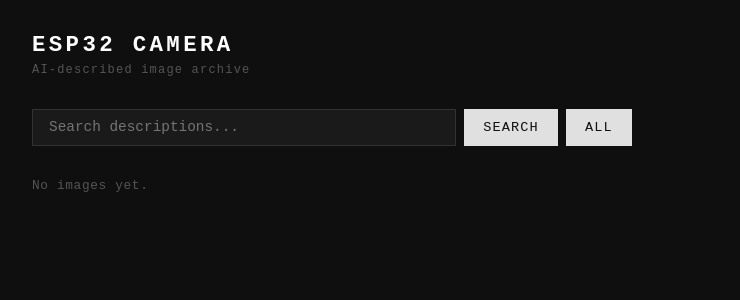
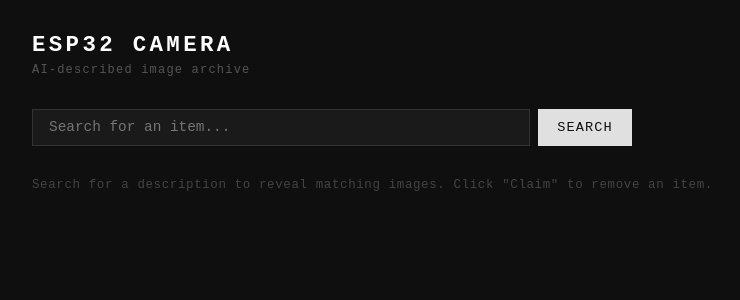
Before and after one commit to williamanderson-ship-it/ESP32cam, a Flask app: page / in a window 1280 px wide. Shown: the top 300 px of the page, without its empty margins (0-740 px from the left). Run offline with Flask 3, Linux system fonts and the light colour scheme; data that the repository does not hold is empty.

Commit message:
Update index.html

```diff
--- a/templates/index.html
+++ b/templates/index.html
@@ -27,68 +27,110 @@
     }
     button:hover { background: #fff; }
     #status { font-size: 0.8rem; color: #555; margin-bottom: 1.5rem; letter-spacing: 0.05em; }
+    .hint { font-size: 0.78rem; color: #444; margin-bottom: 1.5rem; letter-spacing: 0.05em; }
     .grid { display: grid; grid-template-columns: repeat(auto-fill, minmax(280px, 1fr)); gap: 1.2rem; }
     .card { background: #1a1a1a; border: 1px solid #2a2a2a; overflow: hidden; }
     .card img { width: 100%; aspect-ratio: 4/3; object-fit: cover; display: block; background: #111; }
     .card-body { padding: 0.8rem; }
     .card-desc { font-size: 0.8rem; color: #bbb; line-height: 1.5; margin-bottom: 0.5rem; }
-    .card-time { font-size: 0.68rem; color: #444; letter-spacing: 0.06em; }
+    .card-time { font-size: 0.68rem; color: #444; letter-spacing: 0.06em; margin-bottom: 0.8rem; }
+    .claim-btn {
+      width: 100%; background: transparent; border: 1px solid #555; color: #888;
+      padding: 0.5rem; font-family: inherit; font-size: 0.75rem; letter-spacing: 0.1em;
+      text-transform: uppercase; cursor: pointer; transition: all 0.2s;
+    }
+    .claim-btn:hover { background: #e0e0e0; color: #0f0f0f; border-color: #e0e0e0; }
+    .claim-btn:disabled { opacity: 0.3; cursor: not-allowed; }
   </style>
 </head>
 <body>
   <h1>ESP32 Camera</h1>
   <p class="subtitle">AI-described image archive</p>
   <div class="search-row">
-    <input type="text" id="searchInput" placeholder="Search descriptions..." />
+    <input type="text" id="searchInput" placeholder="Search for an item..." />
     <button onclick="search()">Search</button>
-    <button onclick="clearSearch()">All</button>
   </div>
-  <div id="status">Loading...</div>
+  <div id="status"></div>
+  <p class="hint">Search for a description to reveal matching images. Click "Claim" to remove an item.</p>
   <div class="grid" id="grid"></div>
+
   <script>
     function formatTime(iso) {
       const d = new Date(iso + 'Z');
       return d.toLocaleString();
     }
+
     async function search() {
       const q = document.getElementById('searchInput').value.trim();
-      const url = q ? `/search?q=${encodeURIComponent(q)}` : '/search';
+      if (!q) {
+        document.getElementById('status').textContent = 'Enter a search term to find items.';
+        document.getElementById('grid').innerHTML = '';
+        return;
+      }
       document.getElementById('status').textContent = 'Searching...';
       try {
-        const res = await fetch(url);
+        const res = await fetch(`/search?q=${encodeURIComponent(q)}`);
         const data = await res.json();
         renderCards(data, q);
       } catch (e) {
         document.getElementById('status').textContent = 'Error loading results.';
       }
     }
-    function clearSearch() {
-      document.getElementById('searchInput').value = '';
-      search();
+
+    async function claim(id, cardEl, btn) {
+      btn.disabled = true;
+      btn.textContent = 'Claiming...';
+      try {
+        const res = await fetch(`/claim/${id}`, { method: 'DELETE' });
+        if (res.ok) {
+          cardEl.style.transition = 'opacity 0.3s';
+          cardEl.style.opacity = '0';
+          setTimeout(() => cardEl.remove(), 300);
+        } else {
+          btn.disabled = false;
+          btn.textContent = 'Claim';
+          alert('Failed to claim item.');
+        }
+      } catch (e) {
+        btn.disabled = false;
+        btn.textContent = 'Claim';
+        alert('Error claiming item.');
+      }
     }
+
     function renderCards(images, query) {
       const grid = document.getElementById('grid');
       const status = document.getElementById('status');
+
       if (!images.length) {
         grid.innerHTML = '';
-        status.textContent = query ? `No results for "${query}"` : 'No images yet.';
+        status.textContent = `No items found matching "${query}"`;
         return;
       }
-      status.textContent = `${images.length} image${images.length !== 1 ? 's' : ''}${query ? ` matching "${query}"` : ''}`;
-      grid.innerHTML = images.map(img => `
-        <div class="card">
+
+      status.textContent = `${images.length} item${images.length !== 1 ? 's' : ''} matching "${query}"`;
+
+      grid.innerHTML = '';
+      images.forEach(img => {
+        const card = document.createElement('div');
+        card.className = 'card';
+        card.innerHTML = `
           <img src="${img.url}" alt="captured image" loading="lazy" />
           <div class="card-body">
             <p class="card-desc">${img.description || 'No description.'}</p>
             <p class="card-time">${formatTime(img.created_at)}</p>
+            <button class="claim-btn">Claim</button>
           </div>
-        </div>
-      `).join('');
+        `;
+        const btn = card.querySelector('.claim-btn');
+        btn.addEventListener('click', () => claim(img.id, card, btn));
+        grid.appendChild(card);
+      });
     }
+
     document.getElementById('searchInput').addEventListener('keydown', e => {
       if (e.key === 'Enter') search();
     });
-    search();
   </script>
 </body>
 </html>
```
